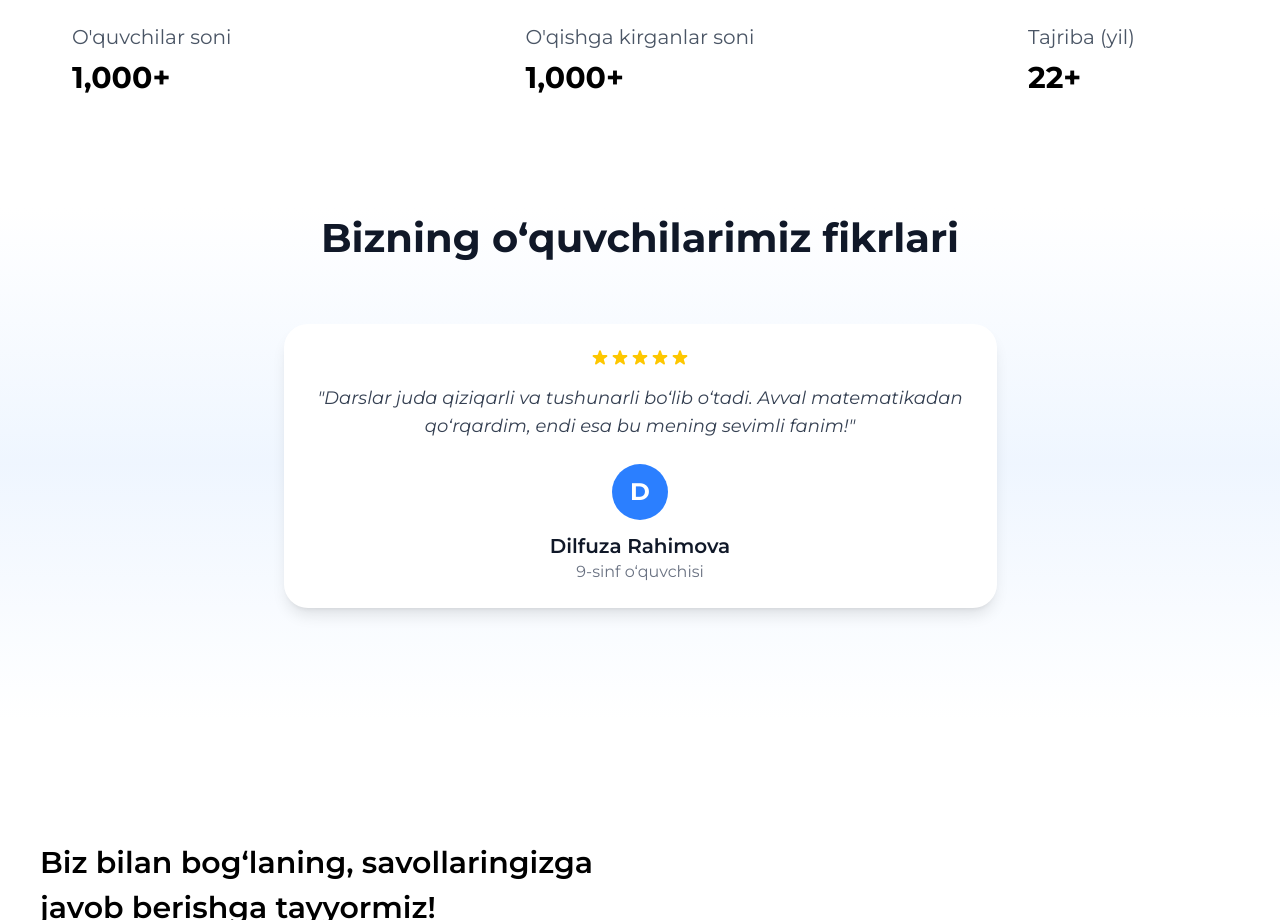
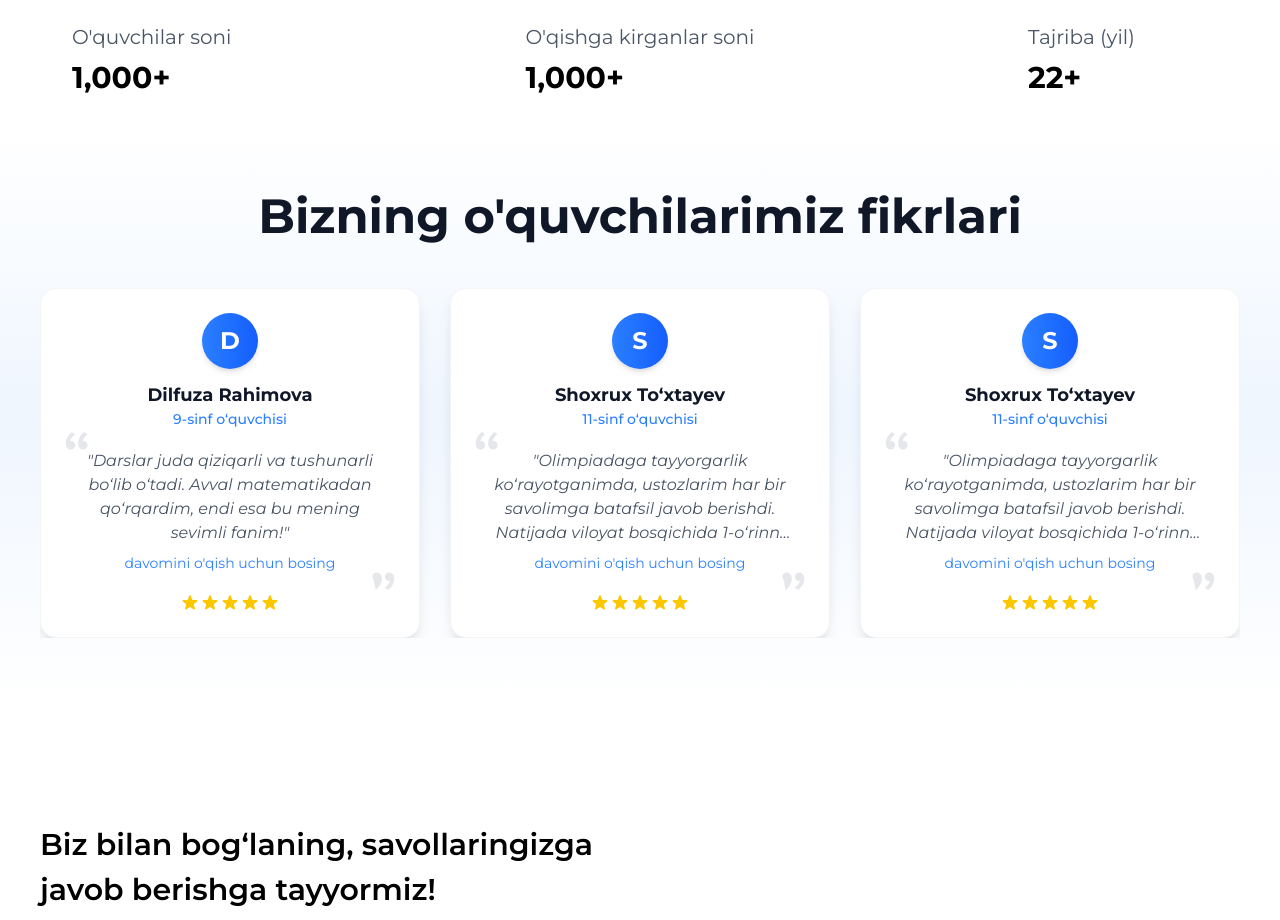
Before and after one commit to 1zzat1lla-Fayzullayev/star_education, a React (Vite) app: page / in a window 1280 px wide. Shown: the part 540-1460 px from the top of the page. Built offline with nearby package versions, Linux system fonts and the light colour scheme.

Commit message:
change design

```diff
--- a/src/shared/testimonials.jsx
+++ b/src/shared/testimonials.jsx
@@ -1,4 +1,4 @@
-import React from "react";
+import React, { useState } from "react";
 import { Swiper, SwiperSlide } from "swiper/react";
 import { Navigation, Pagination, Autoplay } from "swiper/modules";
 import "swiper/css";
@@ -6,6 +6,7 @@ import "swiper/css/navigation";
 import "swiper/css/pagination";
 
 import { ChevronLeft, ChevronRight } from "lucide-react";
+import Wrapper from "../layout/wrapper";
 
 const testimonials = [
   {
@@ -32,6 +33,22 @@ const testimonials = [
       "Olimpiadaga tayyorgarlik ko‘rayotganimda, ustozlarim har bir savolimga batafsil javob berishdi. Natijada viloyat bosqichida 1-o‘rinni egalladim!",
     rating: 5,
   },
+  {
+    id: 4,
+    name: "Shoxrux To‘xtayev",
+    role: "11-sinf o‘quvchisi",
+    content:
+      "Olimpiadaga tayyorgarlik ko‘rayotganimda, ustozlarim har bir savolimga batafsil javob berishdi. Natijada viloyat bosqichida 1-o‘rinni egalladim!",
+    rating: 5,
+  },
+  {
+    id: 5,
+    name: "Shoxrux To‘xtayev",
+    role: "11-sinf o‘quvchisi",
+    content:
+      "Olimpiadaga tayyorgarlik ko‘rayotganimda, ustozlarim har bir savolimga batafsil javob berishdi. Natijada viloyat bosqichida 1-o‘rinni egalladim!",
+    rating: 5,
+  },
 ];
 
 const renderStars = (rating) => {
@@ -48,44 +65,155 @@ const renderStars = (rating) => {
 };
 
 function Testimonials() {
+  const [selectedTestimonial, setSelectedTestimonial] = useState(null);
+
+  const openModal = (testimonial) => {
+    setSelectedTestimonial(testimonial);
+  };
+
+  const closeModal = () => {
+    setSelectedTestimonial(null);
+  };
+
   return (
-    <section className="relative mt-[80px] bg-gradient-to-b from-white via-blue-50 to-white">
-      <div className="md:max-w-[777px] md:mx-auto">
-        <h2 className="text-[25px] md:text-[30px] lg:text-[40px] font-bold text-center text-gray-900 mb-14 px-[20px] xl:px-0">
-          Bizning o‘quvchilarimiz fikrlari
+    <section className="relative py-16 bg-gradient-to-b from-white via-blue-50 to-white">
+      <Wrapper>
+        <div className="px-4 xl:px-0">
+          <h2 className="text-3xl md:text-4xl lg:text-5xl font-bold text-center text-gray-900 mb-12">
+            Bizning o'quvchilarimiz fikrlari
           </h2>
 
           <Swiper
-          modules={[ Autoplay]}
+            modules={[Autoplay]}
             spaceBetween={30}
-          slidesPerView={1}
+            slidesPerView={3}
             autoplay={{ delay: 4000, disableOnInteraction: false }}
             loop={true}
-          className="w-full"
+            className="w-full pb-12"
+            breakpoints={{
+              320: { slidesPerView: 1 },
+              768: { slidesPerView: 2 },
+              1024: { slidesPerView: 3 },
+            }}
           >
             {testimonials.map((item) => (
               <SwiperSlide key={item.id}>
-              <div className="bg-white py-5 px-3  md:p-6 rounded-3xl shadow-lg hover:shadow-2xl transition mx-8 text-center">
-                <div className="flex justify-center mb-4">
-                  {renderStars(item.rating)}
+                <div className="bg-white p-6 rounded-2xl shadow-lg hover:shadow-xl transition-all h-full flex flex-col border border-gray-100">
+                  <div className="flex-grow">
+                    <div className="flex flex-col items-center mb-5">
+                      <div className="bg-gradient-to-r from-blue-500 to-blue-600 text-white w-14 h-14 rounded-full flex items-center justify-center font-bold text-2xl mb-3 shadow-md">
+                        {item.name.charAt(0)}
                       </div>
-                <p className="text-[16px] md:text-lg text-gray-700 italic mb-6 max-w-2xl mx-auto">
+                      <h4 className="font-bold text-lg text-gray-900 text-center">
+                        {item.name}
+                      </h4>
+                      <p className="text-blue-500 text-sm font-medium">
+                        {item.role}
+                      </p>
+                    </div>
+
+                    <div className="relative mb-5">
+                      <svg
+                        className="absolute -top-5 left-0 w-6 h-6 text-gray-200"
+                        fill="currentColor"
+                        viewBox="0 0 32 32"
+                      >
+                        <path d="M9.352 4C4.456 7.456 1 13.12 1 19.36c0 5.088 3.072 8.064 6.624 8.064 3.36 0 5.856-2.688 5.856-5.856 0-3.168-2.208-5.472-5.088-5.472-.576 0-1.344.096-1.536.192.48-3.264 3.552-7.104 6.624-9.024L9.352 4zm16.512 0c-4.8 3.456-8.256 9.12-8.256 15.36 0 5.088 3.072 8.064 6.624 8.064 3.264 0 5.856-2.688 5.856-5.856 0-3.168-2.304-5.472-5.184-5.472-.576 0-1.248.096-1.44.192.48-3.264 3.456-7.104 6.528-9.024L25.864 4z" />
+                      </svg>
+                      <div
+                        onClick={() => openModal(item)}
+                        className="cursor-pointer"
+                      >
+                        <p className="text-gray-600 italic text-center px-4 line-clamp-4">
                           "{item.content}"
                         </p>
-                <div className="flex flex-col items-center">
-                  <div className="bg-blue-500 text-white w-14 h-14 rounded-full flex items-center justify-center font-bold text-2xl mb-3">
-                    {item.name.charAt(0)}
+                        {item.content.length > 1 && (
+                          <p className="text-blue-500 text-sm text-center mt-2">
+                            davomini o'qish uchun bosing
+                          </p>
+                        )}
                       </div>
-                  <h4 className="font-semibold text-xl text-gray-900">
-                    {item.name}
-                  </h4>
-                  <p className="text-gray-500">{item.role}</p>
+                      <svg
+                        className="absolute -bottom-5 right-0 w-6 h-6 text-gray-200"
+                        fill="currentColor"
+                        viewBox="0 0 32 32"
+                      >
+                        <path d="M22.648 28c4.896-3.456 8.352-9.12 8.352-15.36 0-5.088-3.072-8.064-6.624-8.064-3.36 0-5.856 2.688-5.856 5.856 0 3.168 2.208 5.472 5.088 5.472.576 0 1.344-.096 1.536-.192-.48 3.264-3.552 7.104-6.624 9.024L22.648 28zm-16.512 0c4.8-3.456 8.256-9.12 8.256-15.36 0-5.088-3.072-8.064-6.624-8.064-3.264 0-5.856 2.688-5.856 5.856 0 3.168 2.304 5.472 5.184 5.472.576 0 1.248-.096 1.44-.192-.48-3.264-3.456-7.104-6.528-9.024L6.136 28z" />
+                      </svg>
+                    </div>
+                  </div>
+
+                  <div className="mt-auto flex justify-center">
+                    {renderStars(item.rating)}
                   </div>
                 </div>
               </SwiperSlide>
             ))}
           </Swiper>
         </div>
+      </Wrapper>
+
+      {selectedTestimonial && (
+        <div className="fixed inset-0 bg-[#00000065] bg-opacity-50 z-[999] flex items-center justify-center p-4">
+          <div className="bg-white rounded-xl max-w-2xl w-full p-8 relative">
+            <button
+              onClick={closeModal}
+              className="absolute top-4 cursor-pointer right-4 text-gray-500 hover:text-gray-700"
+            >
+              <svg
+                xmlns="http://www.w3.org/2000/svg"
+                className="h-6 w-6"
+                fill="none"
+                viewBox="0 0 24 24"
+                stroke="currentColor"
+              >
+                <path
+                  strokeLinecap="round"
+                  strokeLinejoin="round"
+                  strokeWidth={2}
+                  d="M6 18L18 6M6 6l12 12"
+                />
+              </svg>
+            </button>
+
+            <div className="flex flex-col items-center mb-6 select-none">
+              <div className="bg-gradient-to-r from-blue-500 to-blue-600 text-white w-16 h-16 rounded-full flex items-center justify-center font-bold text-2xl mb-4 shadow-md">
+                {selectedTestimonial.name.charAt(0)}
+              </div>
+              <h4 className="font-bold text-xl text-gray-900 text-center">
+                {selectedTestimonial.name}
+              </h4>
+              <p className="text-blue-500 text-sm font-medium">
+                {selectedTestimonial.role}
+              </p>
+            </div>
+
+            <div className="relative mb-6">
+              <svg
+                className="absolute -top-6 left-0 w-8 h-8 text-gray-200"
+                fill="currentColor"
+                viewBox="0 0 32 32"
+              >
+                <path d="M9.352 4C4.456 7.456 1 13.12 1 19.36c0 5.088 3.072 8.064 6.624 8.064 3.36 0 5.856-2.688 5.856-5.856 0-3.168-2.208-5.472-5.088-5.472-.576 0-1.344.096-1.536.192.48-3.264 3.552-7.104 6.624-9.024L9.352 4zm16.512 0c-4.8 3.456-8.256 9.12-8.256 15.36 0 5.088 3.072 8.064 6.624 8.064 3.264 0 5.856-2.688 5.856-5.856 0-3.168-2.304-5.472-5.184-5.472-.576 0-1.248.096-1.44.192.48-3.264 3.456-7.104 6.528-9.024L25.864 4z" />
+              </svg>
+              <p className="text-gray-600 italic text-center px-4">
+                "{selectedTestimonial.content}"
+              </p>
+              <svg
+                className="absolute -bottom-6 right-0 w-8 h-8 text-gray-200"
+                fill="currentColor"
+                viewBox="0 0 32 32"
+              >
+                <path d="M22.648 28c4.896-3.456 8.352-9.12 8.352-15.36 0-5.088-3.072-8.064-6.624-8.064-3.36 0-5.856 2.688-5.856 5.856 0 3.168 2.208 5.472 5.088 5.472.576 0 1.344-.096 1.536-.192-.48 3.264-3.552 7.104-6.624 9.024L22.648 28zm-16.512 0c4.8-3.456 8.256-9.12 8.256-15.36 0-5.088-3.072-8.064-6.624-8.064-3.264 0-5.856 2.688-5.856 5.856 0 3.168 2.304 5.472 5.184 5.472.576 0 1.248-.096 1.44-.192-.48-3.264-3.456-7.104-6.528-9.024L6.136 28z" />
+              </svg>
+            </div>
+
+            <div className="flex justify-center">
+              {renderStars(selectedTestimonial.rating)}
+            </div>
+          </div>
+        </div>
+      )}
     </section>
   );
 }
```
Lines whose indentation alone changed are shown as unchanged.
